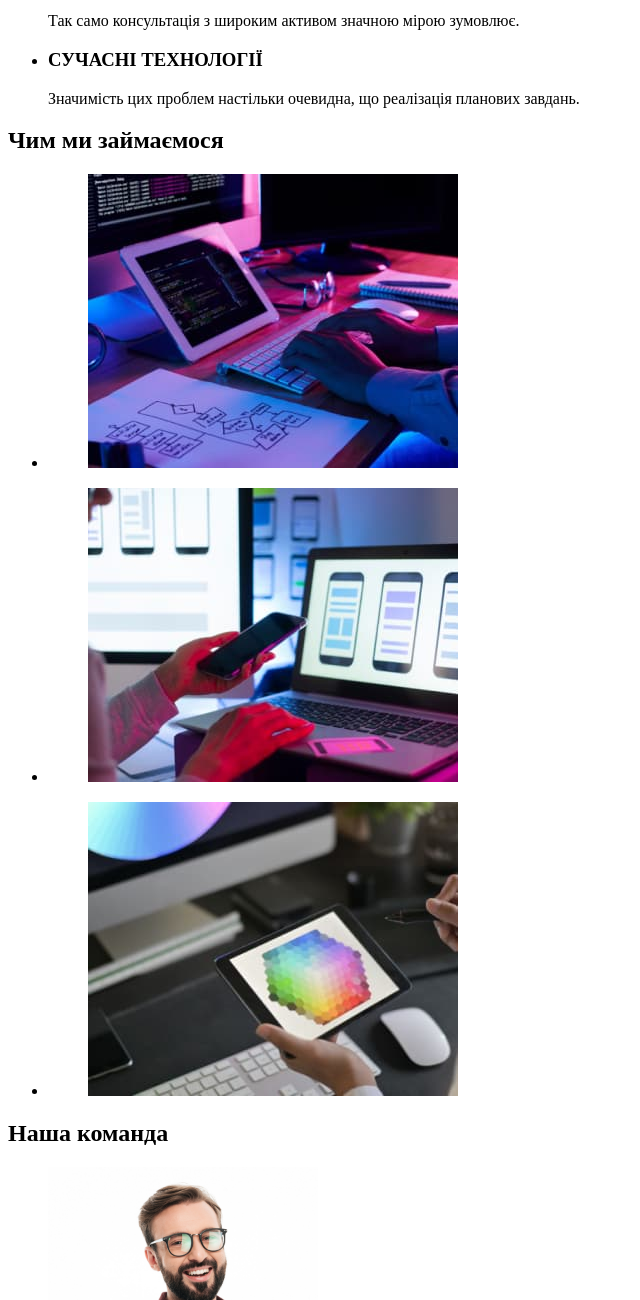
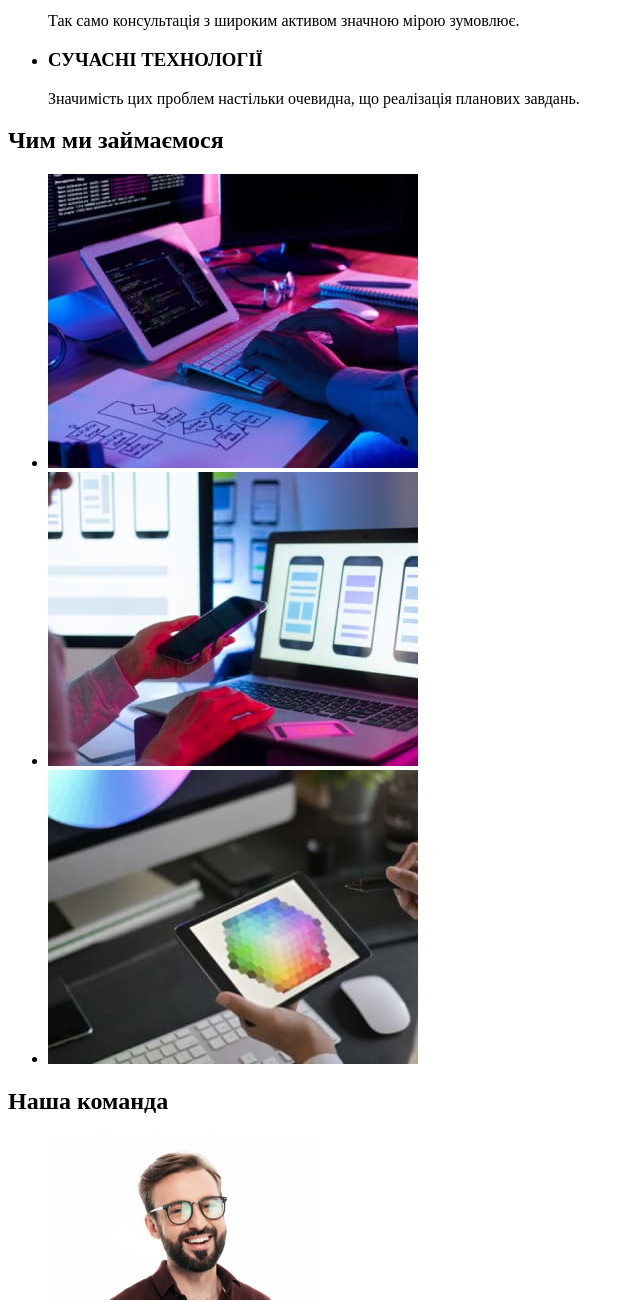
Before and after one commit to troanart/Tutorial-git, a plain HTML site: page index.html in a window 1280 px wide. Shown: the part 438-1738 px from the top of the page, without its empty margins (0-640 px from the left). Drawn offline with Linux system fonts and the light colour scheme.

Commit message:
Delete figure

```diff
--- a/index.html
+++ b/index.html
@@ -60,34 +60,28 @@
         <h2>Чим ми займаємося</h2>
         <ul>
           <li>
-            <figure>
             <img
               src="img/img_01.jpg"
               alt="men coding"
               height="294"
               width="370"
             />
-            </figure>
           </li>
           <li>
-            <figure>
             <img
               src="img/img_02.jpg"
               alt="mobile development"
               height="294"
               width="370"
             />
-            </figure>
           </li>
           <li>
-            <figure>
             <img
               src="img/img_03.jpg"
               alt="tablet with mosaic"
               height="294"
               width="370"
             />
-            </figure>
           </li>
         </ul>
       </section>
```
Also changed, not shown: .prettierrc.json (added). Lines whose indentation alone changed are shown as unchanged.
